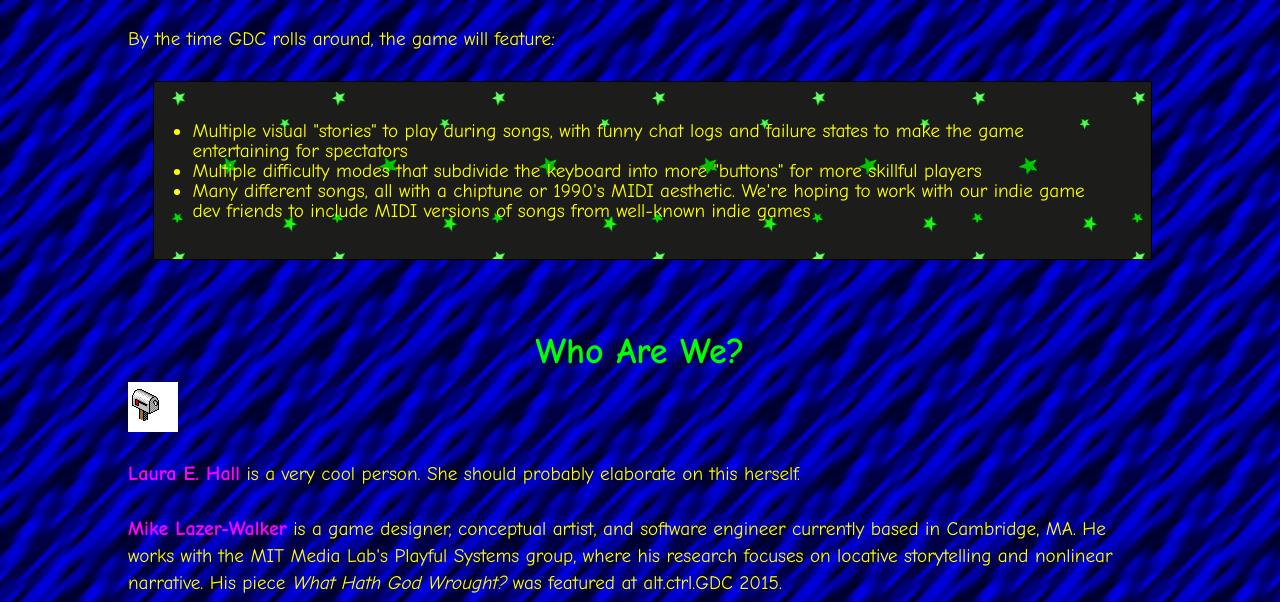
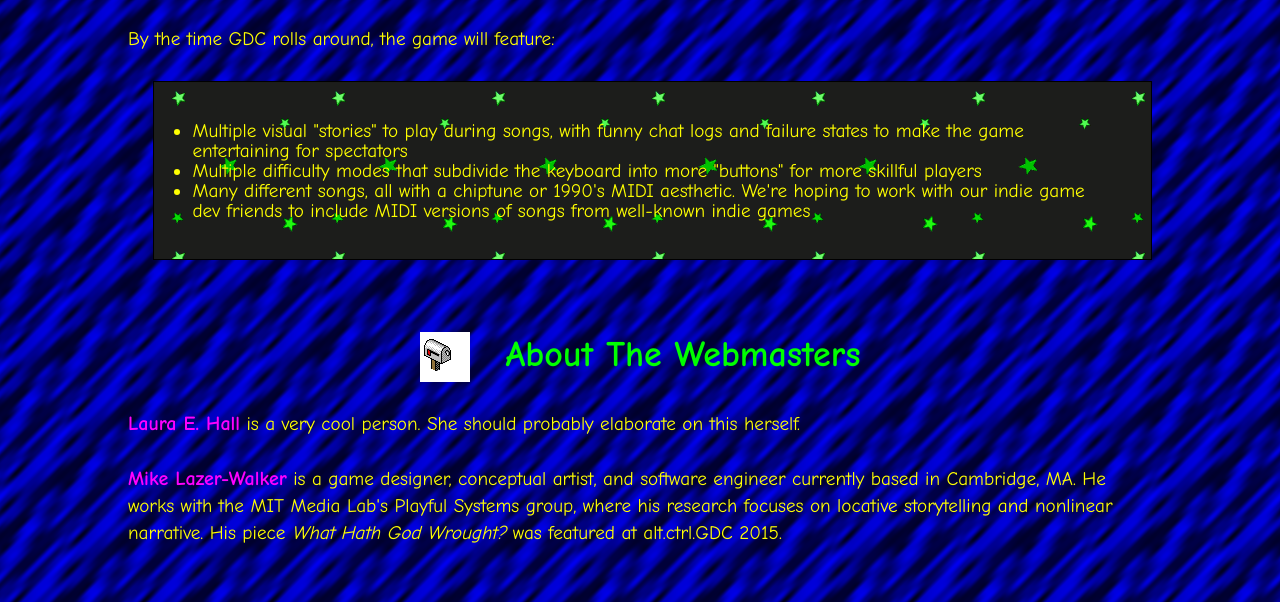
Before and after one commit to lazerwalker/doginternet, a plain HTML site: page index.html in a window 1280 px wide. Shown: the part 1337-1939 px from the top of the page. Drawn offline with Linux system fonts and the light colour scheme.

Commit message:
Update 'webmasters' section

```diff
--- a/index.html
+++ b/index.html
@@ -127,8 +127,7 @@
 <li>Many different songs, all with a chiptune or 1990's MIDI aesthetic. We're hoping to work with our indie game dev friends to include MIDI versions of songs from well-known indie games</li>
 </ul>
 
-<center><h2>Who Are We?</h2></center>
-<img src="img/test/emailme.gif">
+<center><h2><img src="img/test/emailme.gif" style='margin-right: 1em'>About The Webmasters</h2></center>
 
 <p><h4><a href="http://lauraehall.com">Laura E. Hall</a></h4> is a very cool person. She should probably elaborate on this herself.</p>
 
```
